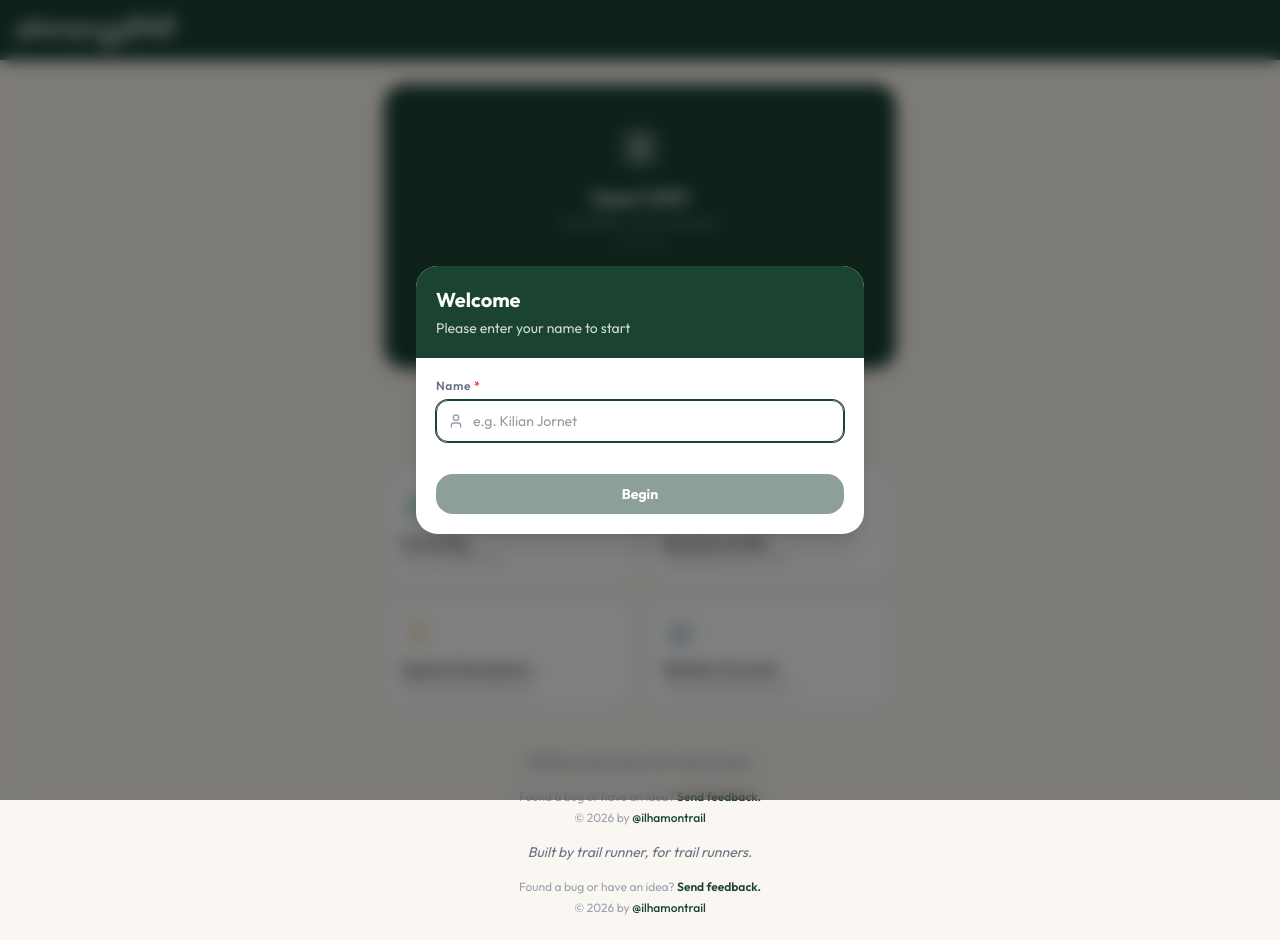
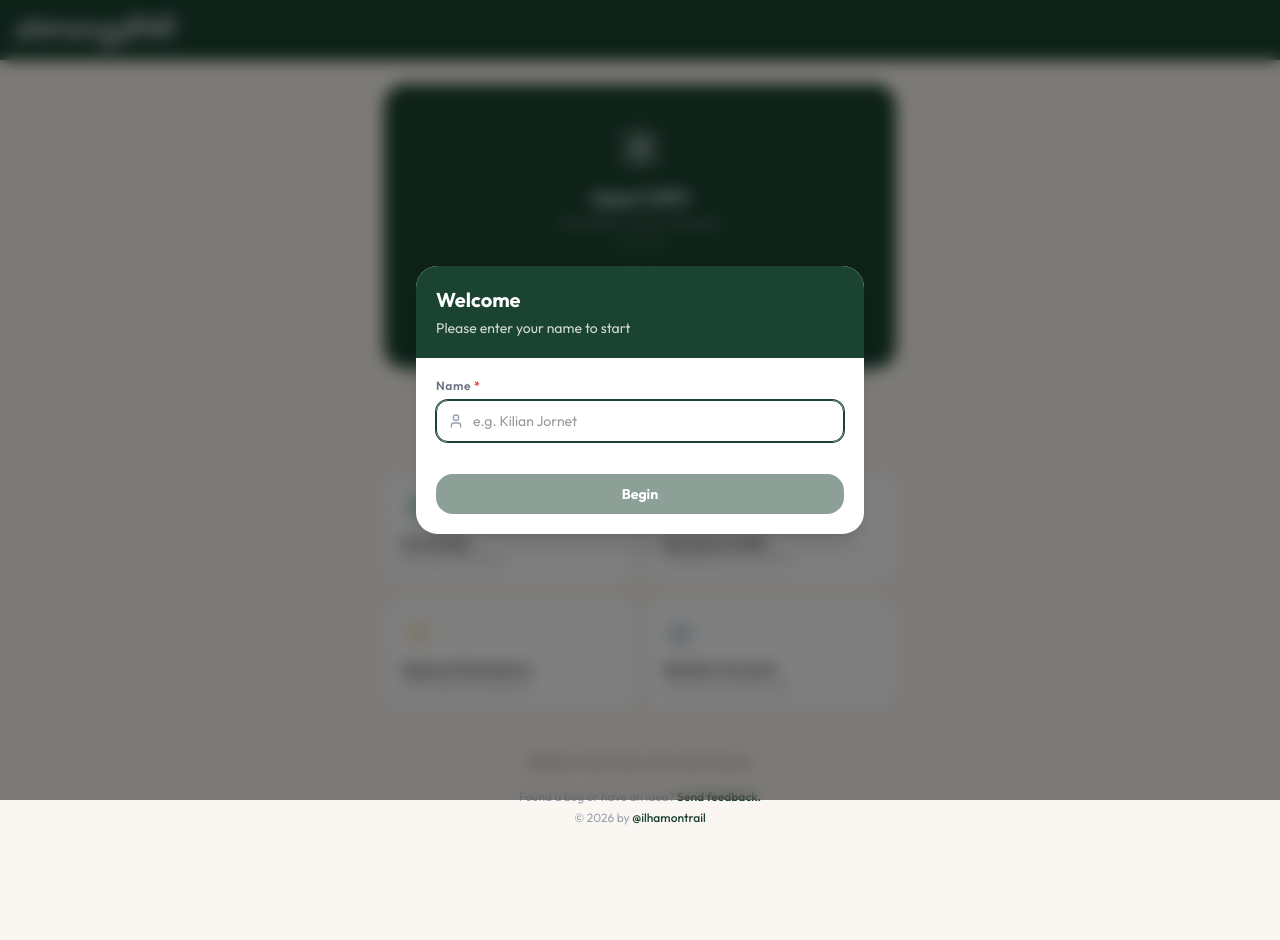
Before and after one commit to ilhamwork/plan-your-trail, a Next.js app: page / in a window 1280 px wide. After the commit the page ends 850 px from the top, so only its background shows below. Built offline with nearby package versions, Linux system fonts and the light colour scheme.

Commit message:
docs: update README with latest features and tech stack refinements

```diff
--- a/app/page.tsx
+++ b/app/page.tsx
@@ -483,7 +483,7 @@ export default function Home() {
             </motion.div>
           )}
         </AnimatePresence>
-        <Footer />
+        {route && <Footer />}
 
         {/* ── Route Details Modal ────────────────────── */}
         <ModalFormInfo
--- a/components/trail/SegmentList.tsx
+++ b/components/trail/SegmentList.tsx
@@ -40,7 +40,7 @@ export function SegmentList({
         </div>
         <p className="mt-0.5 text-xs text-gray-400">
           {tab === "waypoints"
-            ? `${waypointSegments.length} segments • Based on waypoints`
+            ? `${waypointSegments.length} segments • Based on checkpoint`
             : `${segments.length} segments • Based on gradient`}
         </p>
       </div>
@@ -62,7 +62,7 @@ export function SegmentList({
                 : "bg-gray-50 text-gray-400 hover:text-gray-600"
             }`}
           >
-            Waypoints
+            Checkpoint
           </button>
         )}
         <button
```
Also changed, not shown: 1 other file (tests, documents, lock files or other folders).
